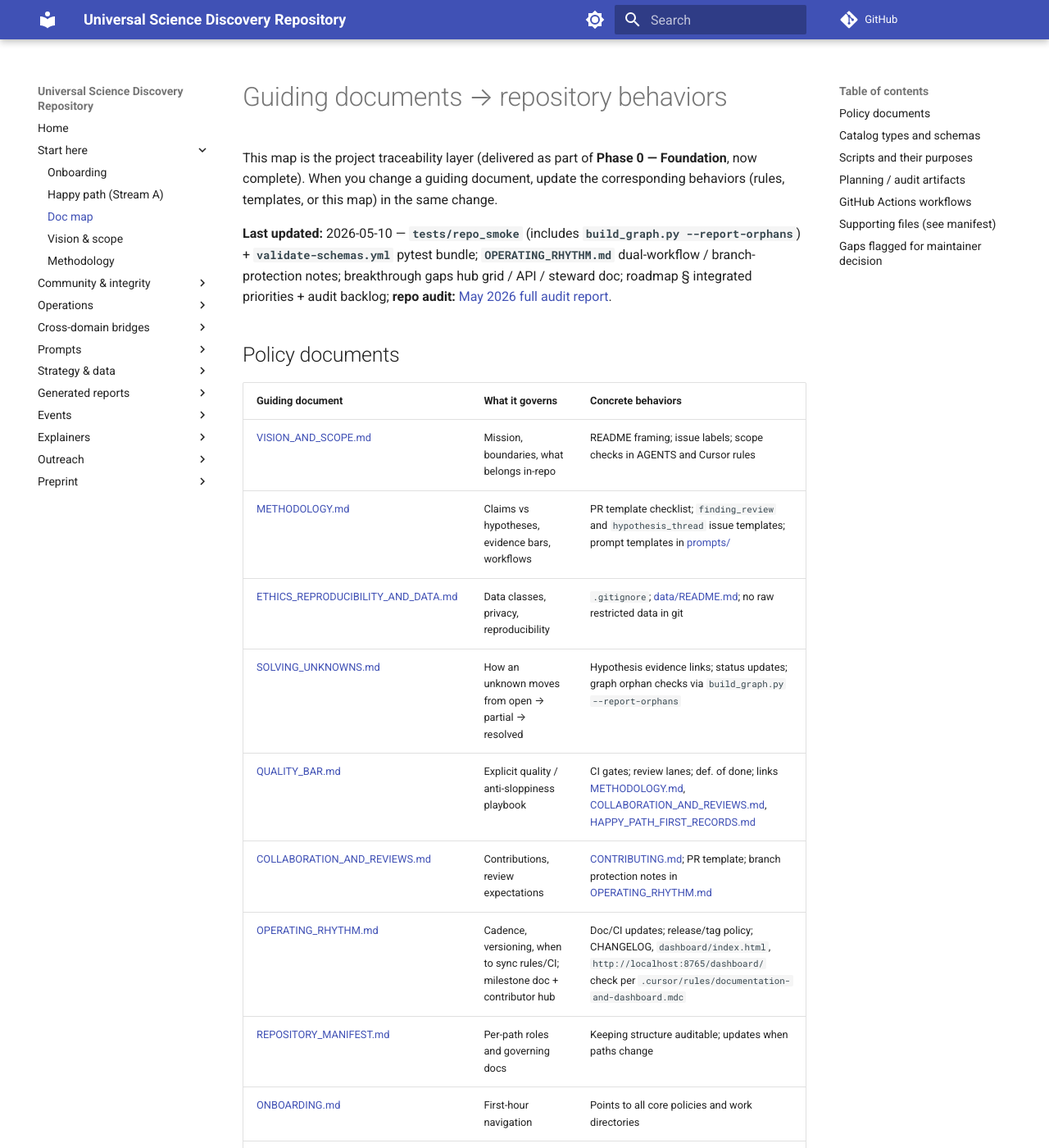
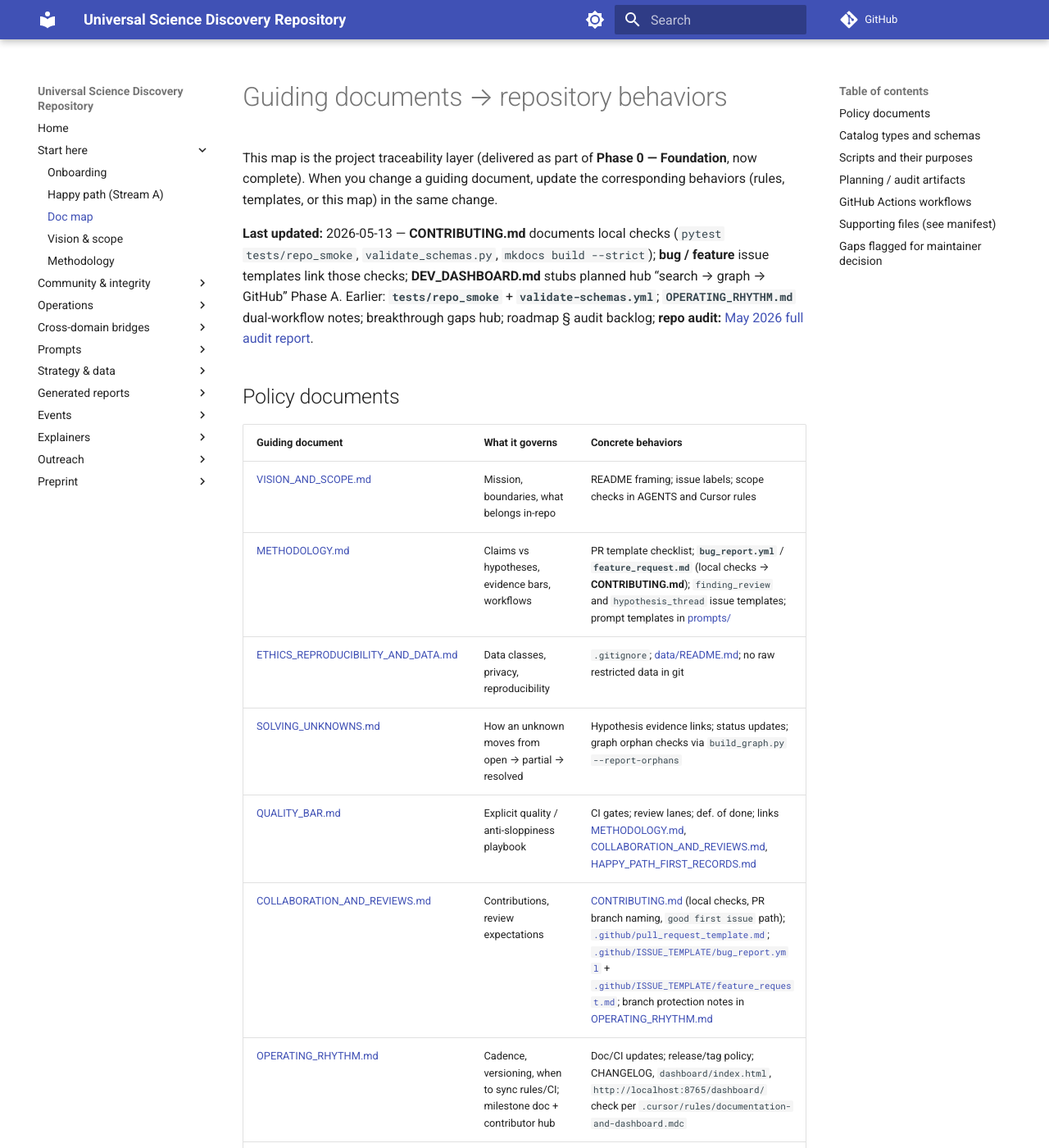
Before and after one commit to KR8ZYSHO3/Universal-Science-Discovery, an MkDocs documentation site: the page built from docs/DOC_MAP.md, in a window 1280 px wide and 1400 px high. Shown: the whole window at 82% size. Built offline with MkDocs 1.6.1 and Material for MkDocs 9.7.7, drawn with Linux system fonts in a browser that asks for light colours; comment, search, counter and statistics services are not loaded; some of the changed text lies outside the part shown.

Commit message:
docs: contributor onboarding baseline (CONTRIBUTING + templates) (#238)
Co-authored-by: Cursor <cursoragent@cursor.com>

```diff
--- a/docs/DOC_MAP.md
+++ b/docs/DOC_MAP.md
@@ -2,18 +2,18 @@
 
 This map is the project traceability layer (delivered as part of **Phase 0 — Foundation**, now complete). When you change a guiding document, update the corresponding behaviors (rules, templates, or this map) in the same change.
 
-**Last updated:** 2026-05-10 — **`tests/repo_smoke`** (includes **`build_graph.py --report-orphans`**) + **`validate-schemas.yml`** pytest bundle; **`OPERATING_RHYTHM.md`** dual-workflow / branch-protection notes; breakthrough gaps hub grid / API / steward doc; roadmap § integrated priorities + audit backlog; **repo audit:** [May 2026 full audit report](../.planning/reports/USDR_FULL_AUDIT_2026-05.md).
+**Last updated:** 2026-05-13 — **CONTRIBUTING.md** documents local checks (`pytest tests/repo_smoke`, `validate_schemas.py`, `mkdocs build --strict`); **bug / feature** issue templates link those checks; **DEV_DASHBOARD.md** stubs planned hub “search → graph → GitHub” Phase A. Earlier: **`tests/repo_smoke`** + **`validate-schemas.yml`**; **`OPERATING_RHYTHM.md`** dual-workflow notes; breakthrough gaps hub; roadmap § audit backlog; **repo audit:** [May 2026 full audit report](../.planning/reports/USDR_FULL_AUDIT_2026-05.md).
 
 ## Policy documents
 
 | Guiding document | What it governs | Concrete behaviors |
 |------------------|-----------------|----------------------|
 | [VISION_AND_SCOPE.md](VISION_AND_SCOPE.md) | Mission, boundaries, what belongs in-repo | README framing; issue labels; scope checks in AGENTS and Cursor rules |
-| [METHODOLOGY.md](METHODOLOGY.md) | Claims vs hypotheses, evidence bars, workflows | PR template checklist; `finding_review` and `hypothesis_thread` issue templates; prompt templates in [prompts/](prompts/) |
+| [METHODOLOGY.md](METHODOLOGY.md) | Claims vs hypotheses, evidence bars, workflows | PR template checklist; **`bug_report.yml`** / **`feature_request.md`** (local checks → **CONTRIBUTING.md**); `finding_review` and `hypothesis_thread` issue templates; prompt templates in [prompts/](prompts/) |
 | [ETHICS_REPRODUCIBILITY_AND_DATA.md](ETHICS_REPRODUCIBILITY_AND_DATA.md) | Data classes, privacy, reproducibility | `.gitignore`; [data/README.md](../data/README.md); no raw restricted data in git |
 | [SOLVING_UNKNOWNS.md](SOLVING_UNKNOWNS.md) | How an unknown moves from open → partial → resolved | Hypothesis evidence links; status updates; graph orphan checks via `build_graph.py --report-orphans` |
 | [QUALITY_BAR.md](QUALITY_BAR.md) | Explicit quality / anti-sloppiness playbook | CI gates; review lanes; def. of done; links [METHODOLOGY.md](METHODOLOGY.md), [COLLABORATION_AND_REVIEWS.md](COLLABORATION_AND_REVIEWS.md), [HAPPY_PATH_FIRST_RECORDS.md](HAPPY_PATH_FIRST_RECORDS.md) |
-| [COLLABORATION_AND_REVIEWS.md](COLLABORATION_AND_REVIEWS.md) | Contributions, review expectations | [CONTRIBUTING.md](../CONTRIBUTING.md); PR template; branch protection notes in [OPERATING_RHYTHM.md](OPERATING_RHYTHM.md) |
+| [COLLABORATION_AND_REVIEWS.md](COLLABORATION_AND_REVIEWS.md) | Contributions, review expectations | [CONTRIBUTING.md](../CONTRIBUTING.md) (local checks, PR branch naming, `good first issue` path); [`.github/pull_request_template.md`](../.github/pull_request_template.md); [`.github/ISSUE_TEMPLATE/bug_report.yml`](../.github/ISSUE_TEMPLATE/bug_report.yml) + [`.github/ISSUE_TEMPLATE/feature_request.md`](../.github/ISSUE_TEMPLATE/feature_request.md); branch protection notes in [OPERATING_RHYTHM.md](OPERATING_RHYTHM.md) |
 | [OPERATING_RHYTHM.md](OPERATING_RHYTHM.md) | Cadence, versioning, when to sync rules/CI; milestone doc + contributor hub | Doc/CI updates; release/tag policy; CHANGELOG, `dashboard/index.html`, `http://localhost:8765/dashboard/` check per `.cursor/rules/documentation-and-dashboard.mdc` |
 | [REPOSITORY_MANIFEST.md](REPOSITORY_MANIFEST.md) | Per-path roles and governing docs | Keeping structure auditable; updates when paths change |
 | [ONBOARDING.md](ONBOARDING.md) | First-hour navigation | Points to all core policies and work directories |
@@ -25,7 +25,7 @@ This map is the project traceability layer (delivered as part of **Phase 0 — F
 | [DATA_PLAN.md](DATA_PLAN.md) | Phase A external metadata pilot; envelope schema | Must stay consistent with [ARCHITECTURE.md](../ARCHITECTURE.md) ingestion section and [LEGAL.md](../LEGAL.md) before Phase B jobs land |
 | [examples/README.md](examples/README.md) | Checked-in **synthetic** ingest JSONL exemplar + regen note | Traceable to [DATA_PLAN.md](DATA_PLAN.md) stretch item; rows validated in `packages/ingest/tests/test_envelope_schema.py` |
 | [UAT_INGEST.md](UAT_INGEST.md) | Manual acceptance checks for `usdr-ingest` | Implements [DATA_PLAN.md](DATA_PLAN.md) QA; automated checks in `packages/ingest/tests` |
-| [DEV_DASHBOARD.md](DEV_DASHBOARD.md) | Meta checklist: active branches, shipped items, blockers | Edits [.planning/STATE.md](../.planning/STATE.md); optional sync to Canvas via `scripts/sync-dashboard-from-state.py`; [HTML dashboard](../dashboard/index.html) + [dashboard/README.md](../dashboard/README.md) for browser use |
+| [DEV_DASHBOARD.md](DEV_DASHBOARD.md) | Meta checklist: active branches, shipped items, blockers; stub for planned **Phase A** hub flow (search → graph highlight → GitHub) | Edits [.planning/STATE.md](../.planning/STATE.md); optional sync to Canvas via `scripts/sync-dashboard-from-state.py`; [HTML dashboard](../dashboard/index.html) + [dashboard/README.md](../dashboard/README.md) for browser use |
 | [GSD_INTEGRATION.md](GSD_INTEGRATION.md) | Optional get-shit-done / spec-driven workflows in Cursor | Boundaries vs [METHODOLOGY.md](METHODOLOGY.md), [DATA_PLAN.md](DATA_PLAN.md), [LEGAL.md](../LEGAL.md); does not replace contributor onboarding |
 | [PATH_TO_SUCCESS.md](PATH_TO_SUCCESS.md) | Strategic roadmap: discoverability, community growth, long-term sustainability | arXiv preprint submission; outreach; custom domain; external contributor recruitment |
 | [BREAKTHROUGH_GAPS.md](BREAKTHROUGH_GAPS.md) | Stewardship + phase-plan tie-in for `breakthrough-gaps/bg-*.yaml` | `render_breakthrough_gaps_hub.py`; `generate_api.py`; `schemas/breakthrough_gap.yaml`; [ROADMAP.md](../ROADMAP.md) integrated priorities |
```
Also changed, not shown: .planning/handoffs/GROK_CONSULTANT_LATEST.md (+11 -0 lines), AGENTS.md (+1 -0 lines), CHANGELOG.md (+5 -0 lines), CONTRIBUTING.md (+32 -8 lines), docs/DEV_DASHBOARD.md (+4 -0 lines), docs/REPOSITORY_MANIFEST.md (+1 -1 lines), .github/ISSUE_TEMPLATE/bug_report.md (deleted), .github/ISSUE_TEMPLATE/feature_request.md, 1 other file.
